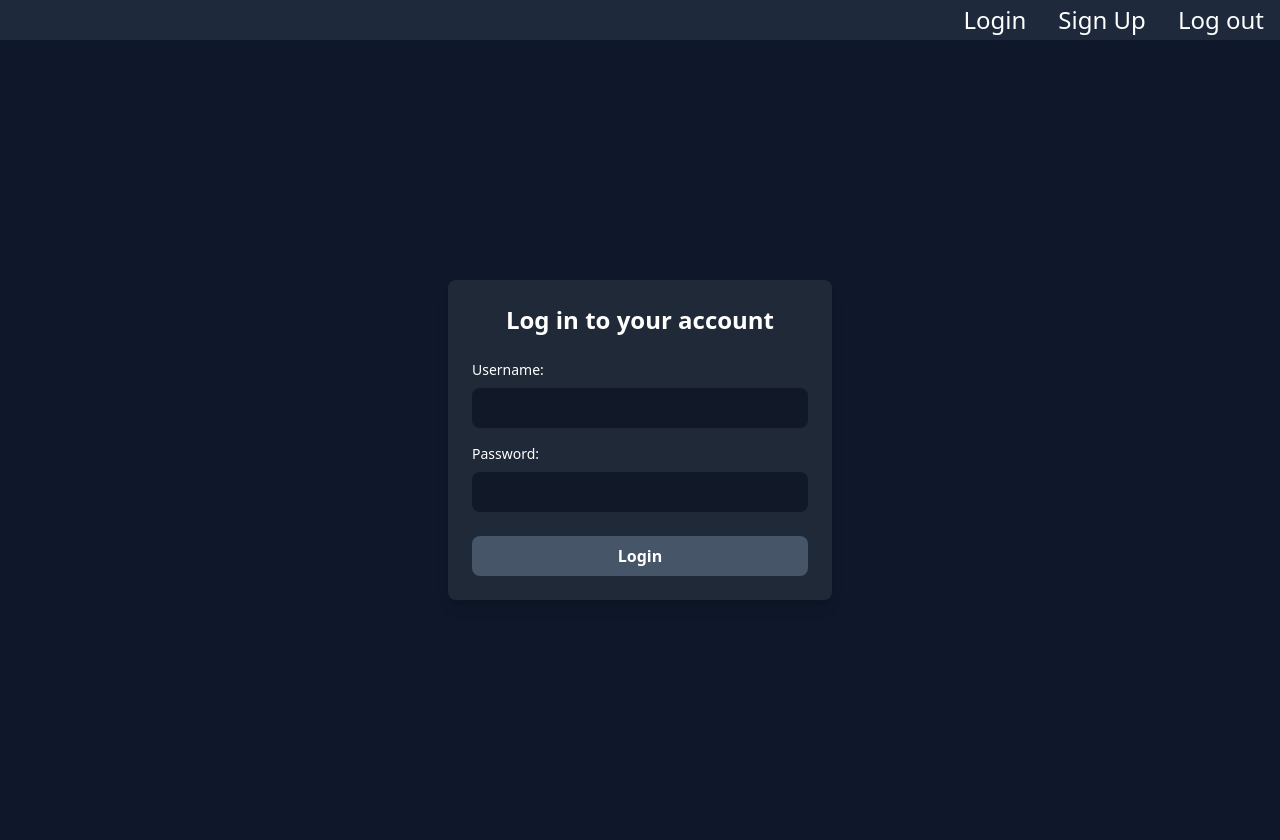
After one commit to JuliusKaufhold/flask_online_shop, a Flask app: page /login in a window 1280 px wide. The commit adds this page. Run offline with Flask 3, Linux system fonts and the light colour scheme.

Commit message:
basic style and account functionality added

```diff
--- a/app/__init__.py
+++ b/app/__init__.py
@@ -4,10 +4,11 @@ import os
 def create_app():
     app=Flask(__name__)
     app.config["SQLALCHEMY_DATABASE_URI"]=os.getenv("DATABASE_URI")
+    app.config["SECRET_KEY"]=os.getenv("SECRET_KEY")
 
-
-    from app.routes import main
+    from app.routes import main,login_manager
     app.register_blueprint(main)
+    login_manager.init_app(app)
 
     from app.models import User,db
     db.init_app(app)
--- /dev/null
+++ b/app/forms.py
@@ -0,0 +1,13 @@
+from flask_wtf import FlaskForm
+from wtforms import StringField,PasswordField,SubmitField
+from wtforms.validators import DataRequired, Length
+
+class LoginForm(FlaskForm):
+    username = StringField("Username", validators=[DataRequired()])
+    password = PasswordField("Password", validators=[DataRequired()])
+    submit = SubmitField("Login")
+
+class RegisterForm(FlaskForm):
+    username = StringField("Username", validators=[DataRequired(),Length(max=32)])
+    password = PasswordField("Password", validators=[DataRequired(), Length(max=32)])
+    submit = SubmitField("Sign Up")
--- a/app/models.py
+++ b/app/models.py
@@ -5,5 +5,5 @@ db = SQLAlchemy()
 
 class User(UserMixin,db.Model):
     id = db.Column(db.Integer, primary_key=True)
-    email = db.Column(db.String(100), nullable=False)
+    username = db.Column(db.String(100), nullable=False)
     password = db.Column(db.String(100), nullable=False)
--- a/app/routes.py
+++ b/app/routes.py
@@ -1,7 +1,59 @@
-from flask import Flask,render_template,Blueprint
+from flask import Flask,render_template,Blueprint, flash, redirect, url_for
+from flask_login import LoginManager, login_user, current_user, login_required, logout_user
+from app.forms import LoginForm, RegisterForm
+from werkzeug.security import generate_password_hash, check_password_hash
+from app.models import User,db
 
 main = Blueprint("main",__name__)
+login_manager = LoginManager()
+
+@login_manager.user_loader
+def load_user(id):
+    return User.query.get(id)
 
 @main.route("/")
 def home():
     return render_template("base.html")
+
+@main.route("/login", methods=["POST","GET"])
+def login():
+    if current_user.is_authenticated:
+        print("already logged in")
+        return redirect(url_for("main.home"))
+    form = LoginForm()
+    if form.validate_on_submit():
+        username = form.username.data
+        user = User.query.filter_by(username=username).first()
+        if user == None:
+            return redirect(url_for("main.login"))
+        if check_password_hash(user.password, form.password.data):
+            login_user(user)
+            print("user login successful")
+            return redirect(url_for("main.home"))
+        else:
+            print("wrong password")
+    return render_template("login.html",form=form)
+
+@main.route("/signup", methods=["POST","GET"])
+def signup():
+    if current_user.is_authenticated:
+        return redirect(url_for("main.home"))
+    form=RegisterForm()
+    if form.validate_on_submit():
+        user = User.query.filter_by(username = form.username.data).first()
+        if user:
+            print("already exists")
+            return redirect(url_for("main.login"))
+        new_user = User(username=form.username.data,password=generate_password_hash(form.password.data,method="pbkdf2:sha256",salt_length=8))
+        db.session.add(new_user)
+        db.session.commit()
+        return redirect(url_for("main.login"))
+    else:
+        print(form.errors)
+    return render_template("signup.html",form=form)
+
+@main.route("/logout", methods=["POST","GET"])
+@login_required
+def logout():
+    logout_user()
+    return redirect(url_for("main.login"))
--- a/app/static/output.css
+++ b/app/static/output.css
@@ -558,12 +558,163 @@ video {
   position: static;
 }
 
-.bg-blue-600 {
+.mb-2 {
+  margin-bottom: 0.5rem;
+}
+
+.mb-4 {
+  margin-bottom: 1rem;
+}
+
+.mb-6 {
+  margin-bottom: 1.5rem;
+}
+
+.block {
+  display: block;
+}
+
+.flex {
+  display: flex;
+}
+
+.h-10 {
+  height: 2.5rem;
+}
+
+.h-screen {
+  height: 100vh;
+}
+
+.w-96 {
+  width: 24rem;
+}
+
+.w-full {
+  width: 100%;
+}
+
+.items-center {
+  align-items: center;
+}
+
+.justify-end {
+  justify-content: flex-end;
+}
+
+.justify-center {
+  justify-content: center;
+}
+
+.rounded-lg {
+  border-radius: 0.5rem;
+}
+
+.bg-gray-800 {
   --tw-bg-opacity: 1;
-  background-color: rgb(37 99 235 / var(--tw-bg-opacity, 1));
+  background-color: rgb(31 41 55 / var(--tw-bg-opacity, 1));
+}
+
+.bg-gray-900 {
+  --tw-bg-opacity: 1;
+  background-color: rgb(17 24 39 / var(--tw-bg-opacity, 1));
+}
+
+.bg-slate-600 {
+  --tw-bg-opacity: 1;
+  background-color: rgb(71 85 105 / var(--tw-bg-opacity, 1));
+}
+
+.bg-slate-800 {
+  --tw-bg-opacity: 1;
+  background-color: rgb(30 41 59 / var(--tw-bg-opacity, 1));
+}
+
+.bg-slate-900 {
+  --tw-bg-opacity: 1;
+  background-color: rgb(15 23 42 / var(--tw-bg-opacity, 1));
+}
+
+.p-2 {
+  padding: 0.5rem;
+}
+
+.p-6 {
+  padding: 1.5rem;
+}
+
+.px-4 {
+  padding-left: 1rem;
+  padding-right: 1rem;
+}
+
+.py-2 {
+  padding-top: 0.5rem;
+  padding-bottom: 0.5rem;
+}
+
+.text-center {
+  text-align: center;
 }
 
 .text-2xl {
   font-size: 1.5rem;
   line-height: 2rem;
 }
+
+.text-sm {
+  font-size: 0.875rem;
+  line-height: 1.25rem;
+}
+
+.font-bold {
+  font-weight: 700;
+}
+
+.font-medium {
+  font-weight: 500;
+}
+
+.text-white {
+  --tw-text-opacity: 1;
+  color: rgb(255 255 255 / var(--tw-text-opacity, 1));
+}
+
+.shadow-lg {
+  --tw-shadow: 0 10px 15px -3px rgb(0 0 0 / 0.1), 0 4px 6px -4px rgb(0 0 0 / 0.1);
+  --tw-shadow-colored: 0 10px 15px -3px var(--tw-shadow-color), 0 4px 6px -4px var(--tw-shadow-color);
+  box-shadow: var(--tw-ring-offset-shadow, 0 0 #0000), var(--tw-ring-shadow, 0 0 #0000), var(--tw-shadow);
+}
+
+.transition {
+  transition-property: color, background-color, border-color, text-decoration-color, fill, stroke, opacity, box-shadow, transform, filter, -webkit-backdrop-filter;
+  transition-property: color, background-color, border-color, text-decoration-color, fill, stroke, opacity, box-shadow, transform, filter, backdrop-filter;
+  transition-property: color, background-color, border-color, text-decoration-color, fill, stroke, opacity, box-shadow, transform, filter, backdrop-filter, -webkit-backdrop-filter;
+  transition-timing-function: cubic-bezier(0.4, 0, 0.2, 1);
+  transition-duration: 150ms;
+}
+
+.duration-300 {
+  transition-duration: 300ms;
+}
+
+.hover\:bg-slate-500:hover {
+  --tw-bg-opacity: 1;
+  background-color: rgb(100 116 139 / var(--tw-bg-opacity, 1));
+}
+
+.focus\:outline-none:focus {
+  outline: 2px solid transparent;
+  outline-offset: 2px;
+}
+
+.focus\:ring-2:focus {
+  --tw-ring-offset-shadow: var(--tw-ring-inset) 0 0 0 var(--tw-ring-offset-width) var(--tw-ring-offset-color);
+  --tw-ring-shadow: var(--tw-ring-inset) 0 0 0 calc(2px + var(--tw-ring-offset-width)) var(--tw-ring-color);
+  box-shadow: var(--tw-ring-offset-shadow), var(--tw-ring-shadow), var(--tw-shadow, 0 0 #0000);
+}
+
+.focus\:ring-slate-500:focus {
+  --tw-ring-opacity: 1;
+  --tw-ring-color: rgb(100 116 139 / var(--tw-ring-opacity, 1));
+}
--- a/app/templates/base.html
+++ b/app/templates/base.html
@@ -5,9 +5,18 @@
         <link rel="stylesheet" href="{{url_for("static", filename="output.css")}}?v=1.0">
         <title>flask-shop</title>
     </head>
-    <body>
-        <div class="bg-blue-600">
-            <p class="text-2xl">THIS IS A TEST</p>
+    <body class="bg-slate-900">
+        <div class="bg-slate-800 h-10 w-full flex items-center justify-end">
+            <a class="text-2xl text-white px-4" href="/login">Login</a>
+            <a class="text-2xl text-white px-4" href="/signup">Sign Up</a>
+            <a class="text-2xl text-white px-4" href="/logout">Log out</a>
+            {% if current_user.is_authenticated %}
+                <p class="text-2xl text-white px-4">{{ current_user.username }}</p>
+            {% endif %}
+        </div>
+        <div class="flex items-center justify-center h-screen">
+            {% block content %}
+            {% endblock %}
         </div>
     </body>
 </html>
--- /dev/null
+++ b/app/templates/login.html
@@ -0,0 +1,28 @@
+{% extends "base.html" %}
+
+{% block content %}
+
+    <div class="w-96 p-6 bg-gray-800 rounded-lg shadow-lg">
+        <h3 class="text-2xl text-white mb-6 text-center font-bold">Log in to your account</h3>
+        <form action="/login" method="POST" novalidate>
+            {{ form.hidden_tag() }}
+            <div class="mb-4">
+                <label class="block text-white mb-2 text-sm font-medium" for="username">Username:</label>
+                <input type="text" id="username" name="username" required
+                    class="w-full p-2 rounded-lg bg-gray-900 text-white focus:outline-none focus:ring-2 focus:ring-slate-500">
+            </div>
+
+            <div class="mb-6">
+                <label class="block text-white mb-2 text-sm font-medium" for="password">Password:</label>
+                <input type="password" id="password" name="password" required
+                    class="w-full p-2 rounded-lg bg-gray-900 text-white focus:outline-none focus:ring-2 focus:ring-slate-500">
+            </div>
+
+            <div class="text-center">
+                <input type="submit" value="Login"
+                    class="w-full py-2 px-4 bg-slate-600 hover:bg-slate-500 text-white font-bold rounded-lg transition duration-300">
+            </div>
+        </form>
+    </div>
+
+{% endblock %}
--- a/requirements.txt
+++ b/requirements.txt
@@ -3,6 +3,7 @@ click==8.1.8
 Flask==3.1.0
 Flask-Login==0.6.3
 Flask-SQLAlchemy==3.1.1
+Flask-WTF==1.2.2
 itsdangerous==2.2.0
 Jinja2==3.1.5
 MarkupSafe==3.0.2
@@ -11,3 +12,4 @@ python-dotenv==1.0.1
 SQLAlchemy==2.0.36
 typing_extensions==4.12.2
 Werkzeug==3.1.3
+WTForms==3.2.1
```
Also changed, not shown: app/templates/signup.html (added, +28 -0 lines), 1 other file.
